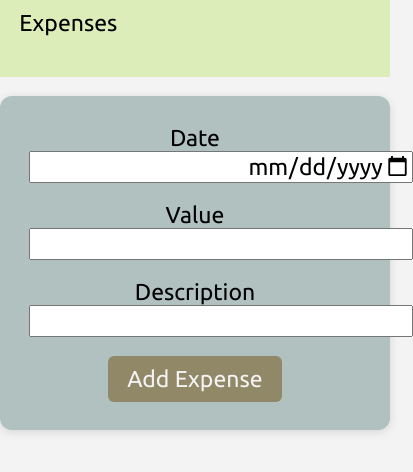
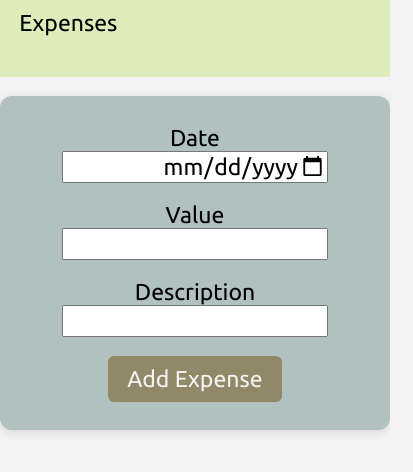
Before and after one commit to winstein27/personal-expenses, a React (Vite) app: page /expenses/new-expense in a window 390 px wide. Shown: the top 472 px of the page, 413 px wide, since content can reach past the window. Built offline with nearby package versions, Linux system fonts and the light colour scheme.

Commit message:
:bug: fix: broken responsive form
Making form responsive to all screen sizes

```diff
--- a/src/pages/expenses/NewExpense.tsx
+++ b/src/pages/expenses/NewExpense.tsx
@@ -8,6 +8,7 @@ import Card from '../../components/UI/Card';
 
 const Form = styled.form`
   text-align: center;
+  width: 100%;
 `;
 
 const InputGroup = styled.div`
@@ -20,12 +21,16 @@ const Label = styled.label`
 `;
 
 const Input = styled.input<{ invalid: boolean }>`
-  width: 20rem;
+  width: 80%;
   text-align: right;
   border: ${(props) =>
     props.invalid ? '1px solid ' + theme.colors.invalidBorder : ''};
   background: ${(props) =>
     props.invalid ? theme.colors.invalidBackground : ''};
+
+  @media (min-width: ${theme.sizes.tablet}) {
+    width: 20rem;
+  }
 `;
 
 const dateValidation = (date: string) => {
```
